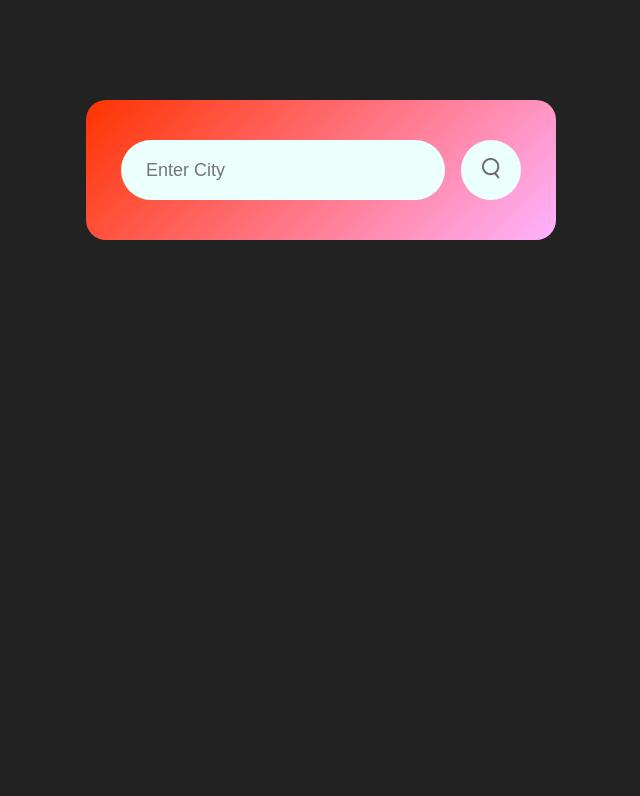
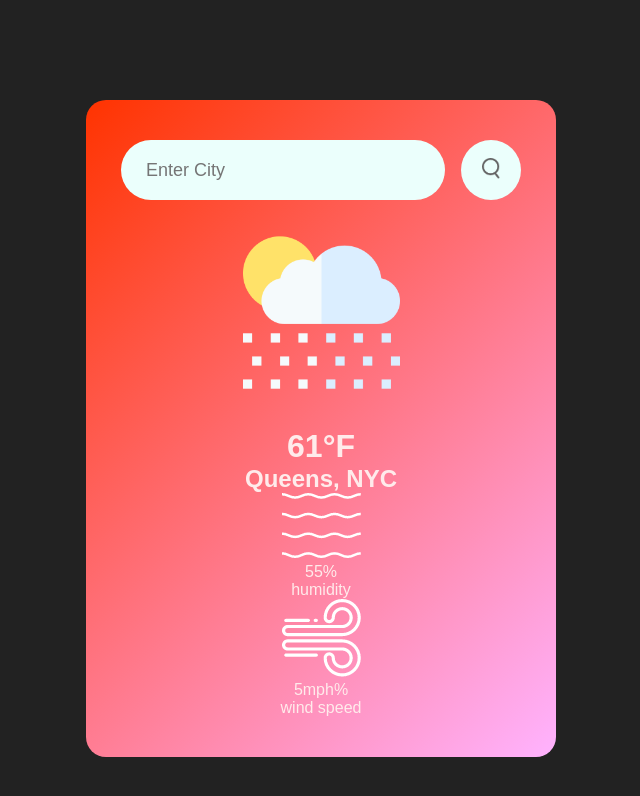
Before and after one commit to navil2468/WeatherApp, a plain HTML site: page index.html in a window 1280 px wide. Shown: the whole page, without its empty margins (319-959 px from the left). Drawn offline with Linux system fonts and the light colour scheme.

Commit message:
Cleaned up weather card

```diff
--- a/index.html
+++ b/index.html
@@ -12,6 +12,29 @@
             <input type="text" placeholder="Enter City" spellcheck="false">
             <button><img src="images/search.png"></button>
         </div>
+        <div class="weather">
+            <img src = "images/rain.png" class="weather-icon">
+            <h1 class="temperature">61°F</h1>
+            <h2 class="city">Queens, NYC</h2>
+            <div class="details">
+
+                <div class="col">
+                    <img src="images/humidity.png"
+                    <div>
+                        <p class="humidity">55%</p>
+                        <p>humidity</p>
+                    </div>
+                </div>
+                <div class="col">
+                    <img src="images/wind.png"
+                    <div>
+                        <p class="wind">5mph%</p>
+                        <p>wind speed</p>
+                    </div>
+                </div>
+
+            </div>
+        </div>
     </div>
 </body>
 </html>
--- a/style.css
+++ b/style.css
@@ -13,7 +13,7 @@ body{
     width: 90%;
     max-width: 470px;
     background:linear-gradient(135deg, #ff3300, #ffb3ff);
-    color: #4d0000;
+    color: #ffebeb;
     margin: 100px auto 0;
     border-radius: 20px;
     padding: 40px 35px;
```
